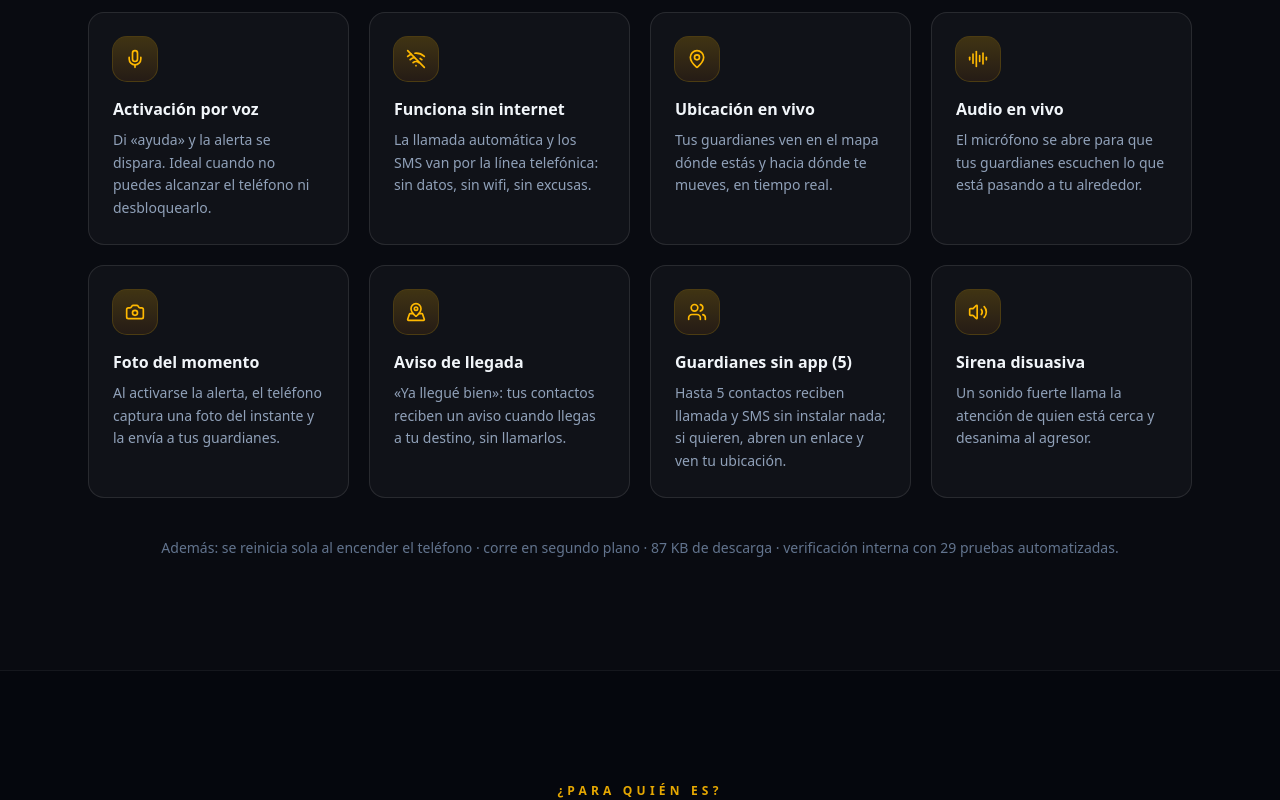
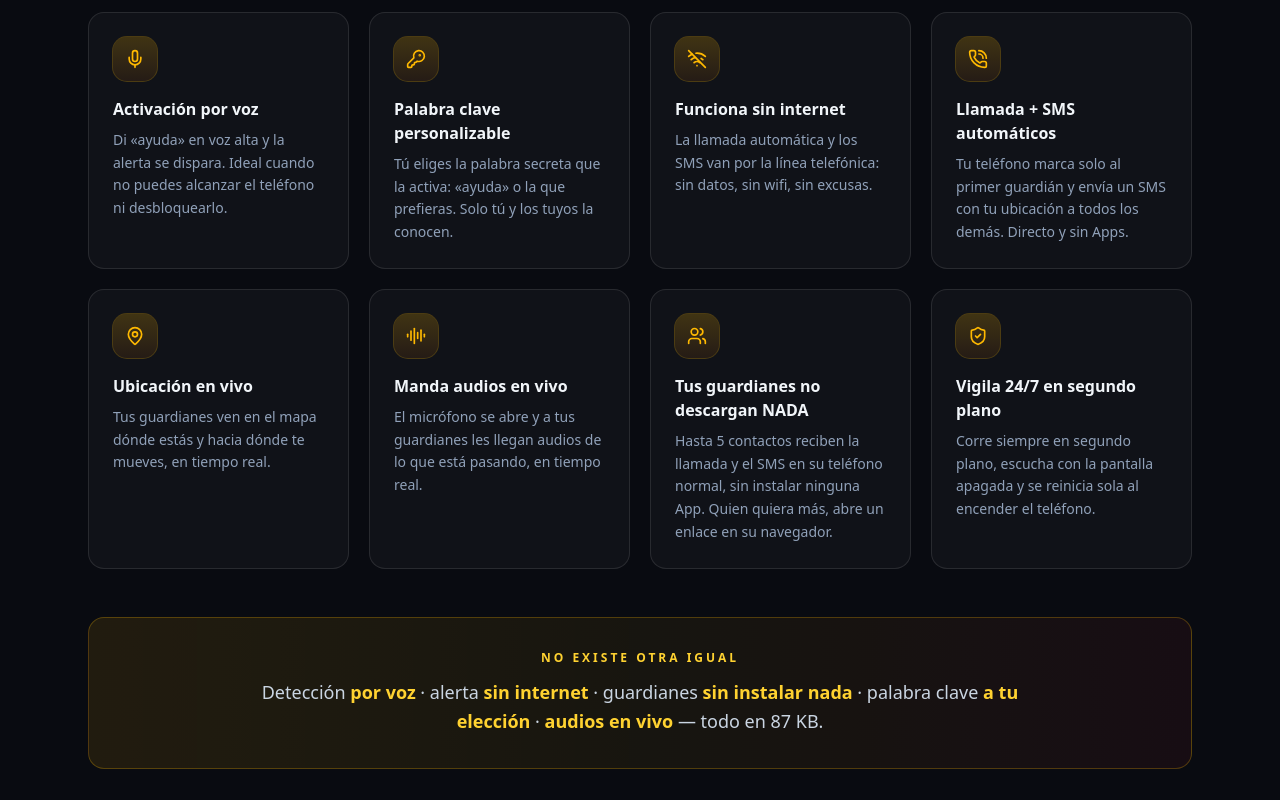
Before and after one commit to betri423/Escudo.sos, a Next.js app: page / in a window 1280 px wide. Shown: the part 1820-2620 px from the top of the page. Built offline with nearby package versions, Linux system fonts and the light colour scheme; a web font is replaced by a local one.

Commit message:
Add files via upload

```diff
--- a/src/components/landing/audience.tsx
+++ b/src/components/landing/audience.tsx
@@ -8,7 +8,7 @@ const AUDIENCES = [
   {
     icon: Baby,
     title: "Hijos",
-    text: "Sabes que llegaron bien de la escuela: el aviso de llegada te confirma cada destino sin llamarlos cada rato.",
+    text: "Van solos a la escuela y tú tranquilo: si gritan «ayuda», la alerta llega a toda la familia con su ubicación, aunque no tengan internet.",
   },
   {
     icon: HeartHandshake,
--- a/src/components/landing/closing.tsx
+++ b/src/components/landing/closing.tsx
@@ -67,7 +67,7 @@ export function Footer() {
           </span>
           <div>
             <p className="text-xs font-bold tracking-widest text-slate-200">
-              GUARDIÁN <span className="text-amber-400">S.O.S</span>
+              ESCUDO <span className="text-amber-400">S.O.S</span>
             </p>
             <p className="text-[11px] text-slate-500">Protección personal · {SITE.version}</p>
           </div>
--- a/src/components/landing/faq.tsx
+++ b/src/components/landing/faq.tsx
@@ -13,15 +13,19 @@ import { SITE } from "./site";
 const FAQS = [
   {
     q: "¿De verdad funciona sin internet?",
-    a: "Sí. El corazón de la alerta no depende de datos ni wifi: al activarse, tu teléfono marca automáticamente al primer guardián y envía un SMS con tu ubicación a todos tus contactos, usando la línea telefónica normal. Si además tienes internet, se suman el audio en vivo, la foto y la ubicación continua en el mapa.",
+    a: "Sí. El corazón de la alerta no depende de datos ni wifi: al activarse, tu teléfono marca automáticamente al primer guardián y envía un SMS con tu ubicación a todos tus contactos, usando la línea telefónica normal. Si además tienes internet, se suman los audios en vivo y tu ubicación continua en el mapa.",
   },
   {
     q: "¿Mis guardianes necesitan instalar la app?",
-    a: "No. Ellos reciben una llamada y mensajes normales en su teléfono, sin instalar nada. Si quieren ver tu ubicación en vivo, el audio y las fotos, basta con abrir el enlace del guardián en su navegador.",
+    a: "No. Ellos reciben una llamada y mensajes normales en su teléfono, sin instalar nada. Si quieren escuchar tus audios en vivo y ver tu ubicación en el mapa, basta con abrir el enlace del guardián en su navegador.",
   },
   {
     q: "¿Funciona con la pantalla bloqueada o el teléfono guardado?",
     a: "Sí. Escudo S.O.S corre en segundo plano las 24 horas y detecta la palabra «ayuda» incluso con la pantalla apagada y el teléfono en el bolsillo. También se reinicia sola cuando enciendes el teléfono.",
+  },
+  {
+    q: "¿Puedo cambiar la palabra que la activa?",
+    a: "Sí. La palabra clave es tuya: puedes dejar «ayuda» o cambiarla por la que tú elijas desde la propia app, para que sea discreta y solo la conozcan los tuyos. Además entiende variantes y acentos sin disparar falsas alertas.",
   },
   {
     q: "¿Cómo se activa la alerta exactamente?",
@@ -29,7 +33,7 @@ const FAQS = [
   },
   {
     q: "¿Qué recibe exactamente cada guardián?",
-    a: "El primer contacto de tu lista recibe una llamada automática de tu teléfono (con grabación de la llamada si la marcas), y todos reciben un SMS con tu ubicación. Por el canal de internet —si hay— reciben además audio en vivo, foto y tu posición en el mapa en tiempo real, con sirena de alarma en su equipo.",
+    a: "El primer contacto de tu lista recibe una llamada automática de tu teléfono: al contestar, escucha en vivo lo que pasa a tu alrededor. Todos reciben además un SMS con tu ubicación y, si hay internet, tus audios en vivo y tu posición en el mapa en tiempo real.",
   },
   {
     q: "¿Cuánto cuesta?",
--- a/src/components/landing/features.tsx
+++ b/src/components/landing/features.tsx
@@ -2,12 +2,12 @@
 
 import {
   AudioLines,
-  Camera,
-  MapPinned,
+  KeyRound,
   MapPin,
   Mic,
+  PhoneCall,
+  ShieldCheck,
   Users,
-  Volume2,
   WifiOff,
 } from "lucide-react";
 import { Reveal } from "./reveal";
@@ -18,12 +18,22 @@ const FEATURES = [
   {
     icon: Mic,
     title: "Activación por voz",
-    text: "Di «ayuda» y la alerta se dispara. Ideal cuando no puedes alcanzar el teléfono ni desbloquearlo.",
+    text: "Di «ayuda» en voz alta y la alerta se dispara. Ideal cuando no puedes alcanzar el teléfono ni desbloquearlo.",
+  },
+  {
+    icon: KeyRound,
+    title: "Palabra clave personalizable",
+    text: "Tú eliges la palabra secreta que la activa: «ayuda» o la que prefieras. Solo tú y los tuyos la conocen.",
   },
   {
     icon: WifiOff,
     title: "Funciona sin internet",
     text: "La llamada automática y los SMS van por la línea telefónica: sin datos, sin wifi, sin excusas.",
+  },
+  {
+    icon: PhoneCall,
+    title: "Llamada + SMS automáticos",
+    text: "Tu teléfono marca solo al primer guardián y envía un SMS con tu ubicación a todos los demás. Directo y sin Apps.",
   },
   {
     icon: MapPin,
@@ -32,28 +42,18 @@ const FEATURES = [
   },
   {
     icon: AudioLines,
-    title: "Audio en vivo",
-    text: "El micrófono se abre para que tus guardianes escuchen lo que está pasando a tu alrededor.",
-  },
-  {
-    icon: Camera,
-    title: "Foto del momento",
-    text: "Al activarse la alerta, el teléfono captura una foto del instante y la envía a tus guardianes.",
-  },
-  {
-    icon: MapPinned,
-    title: "Aviso de llegada",
-    text: "«Ya llegué bien»: tus contactos reciben un aviso cuando llegas a tu destino, sin llamarlos.",
+    title: "Manda audios en vivo",
+    text: "El micrófono se abre y a tus guardianes les llegan audios de lo que está pasando, en tiempo real.",
   },
   {
     icon: Users,
-    title: `Guardianes sin app (${SITE.maxGuardians})`,
-    text: "Hasta 5 contactos reciben llamada y SMS sin instalar nada; si quieren, abren un enlace y ven tu ubicación.",
+    title: `Tus guardianes no descargan NADA`,
+    text: `Hasta ${SITE.maxGuardians} contactos reciben la llamada y el SMS en su teléfono normal, sin instalar ninguna App. Quien quiera más, abre un enlace en su navegador.`,
   },
   {
-    icon: Volume2,
-    title: "Sirena disuasiva",
-    text: "Un sonido fuerte llama la atención de quien está cerca y desanima al agresor.",
+    icon: ShieldCheck,
+    title: "Vigila 24/7 en segundo plano",
+    text: "Corre siempre en segundo plano, escucha con la pantalla apagada y se reinicia sola al encender el teléfono.",
   },
 ];
 
@@ -85,9 +85,24 @@ export function Features() {
           ))}
         </div>
 
+        <Reveal delay={0.12} className="mt-12">
+          <div className="rounded-2xl border border-amber-400/25 bg-gradient-to-r from-amber-400/10 via-amber-400/[0.06] to-red-500/[0.06] p-6 sm:p-8">
+            <p className="text-center text-xs font-bold uppercase tracking-[0.25em] text-amber-300">
+              No existe otra igual
+            </p>
+            <p className="mx-auto mt-3 max-w-3xl text-center text-base leading-relaxed text-slate-300 sm:text-lg">
+              Detección <span className="font-semibold text-amber-300">por voz</span> · alerta{" "}
+              <span className="font-semibold text-amber-300">sin internet</span> · guardianes{" "}
+              <span className="font-semibold text-amber-300">sin instalar nada</span> · palabra clave{" "}
+              <span className="font-semibold text-amber-300">a tu elección</span> ·{" "}
+              <span className="font-semibold text-amber-300">audios en vivo</span> — todo en {SITE.apkSize}.
+            </p>
+          </div>
+        </Reveal>
+
         <Reveal delay={0.15}>
-          <p className="mt-10 text-center text-sm text-slate-500">
-            Además: se reinicia sola al encender el teléfono · corre en segundo plano ·{" "}
+          <p className="mt-8 text-center text-sm text-slate-500">
+            Sin Apps para tus guardianes · corre en segundo plano · se reinicia sola ·{" "}
             {SITE.apkSize} de descarga · verificación interna con 29 pruebas automatizadas.
           </p>
         </Reveal>
--- a/src/components/landing/header.tsx
+++ b/src/components/landing/header.tsx
@@ -20,7 +20,7 @@ export function Header() {
             <Shield className="h-5 w-5 text-[#1A1206]" strokeWidth={2.4} aria-hidden />
           </span>
           <span className="text-sm font-bold tracking-widest text-slate-100">
-            GUARDIÁN <span className="text-amber-400">S.O.S</span>
+            ESCUDO <span className="text-amber-400">S.O.S</span>
           </span>
         </a>
 
--- a/src/components/landing/pricing.tsx
+++ b/src/components/landing/pricing.tsx
@@ -40,7 +40,7 @@ export function Pricing() {
               <ul className="mt-6 space-y-3 text-sm text-slate-300">
                 {[
                   "Todas las funciones desbloqueadas",
-                  "Voz, ubicación, audio, foto, SMS y llamada",
+                  "Voz, palabra clave a tu elección, ubicación, audios en vivo, SMS y llamada",
                   `Hasta ${SITE.maxGuardians} guardianes configurables`,
                   "Sin tarjeta y sin permanencia",
                 ].map((item) => (
```
